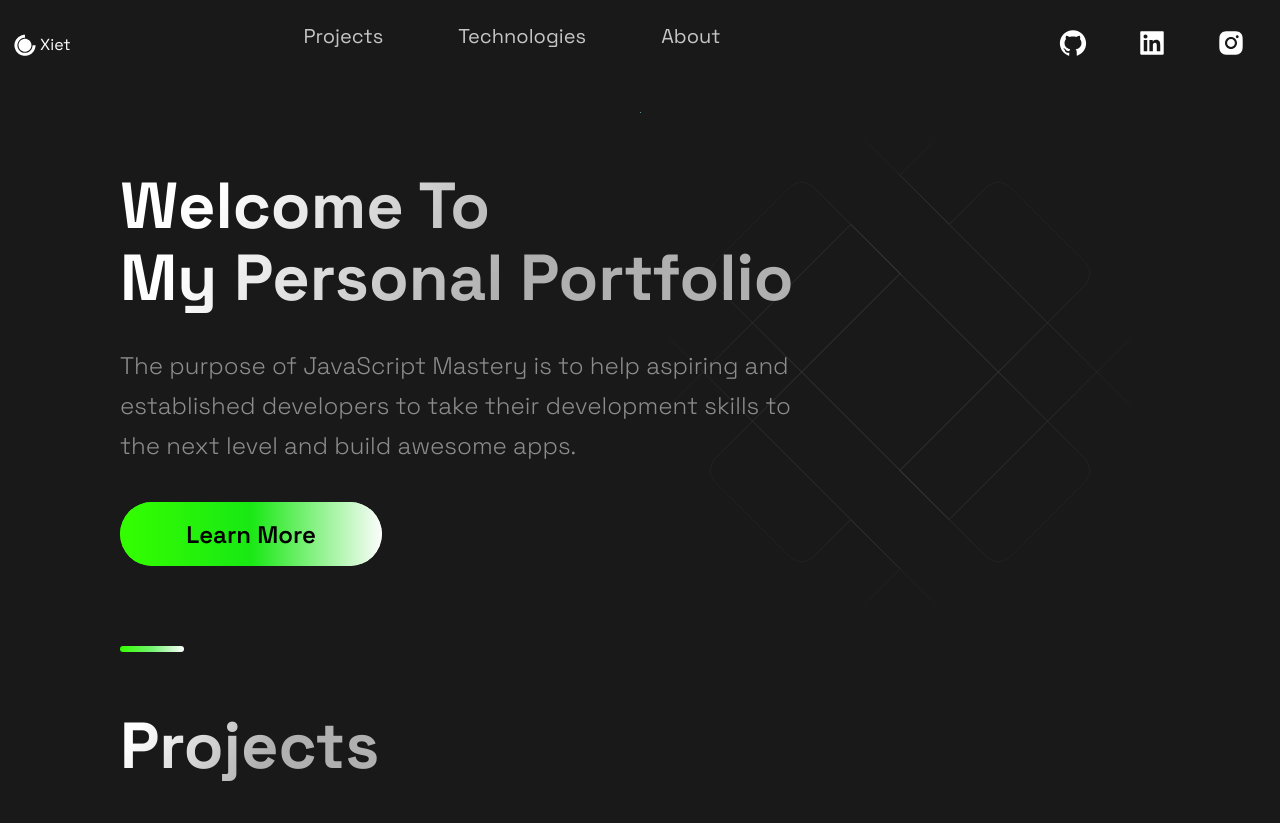
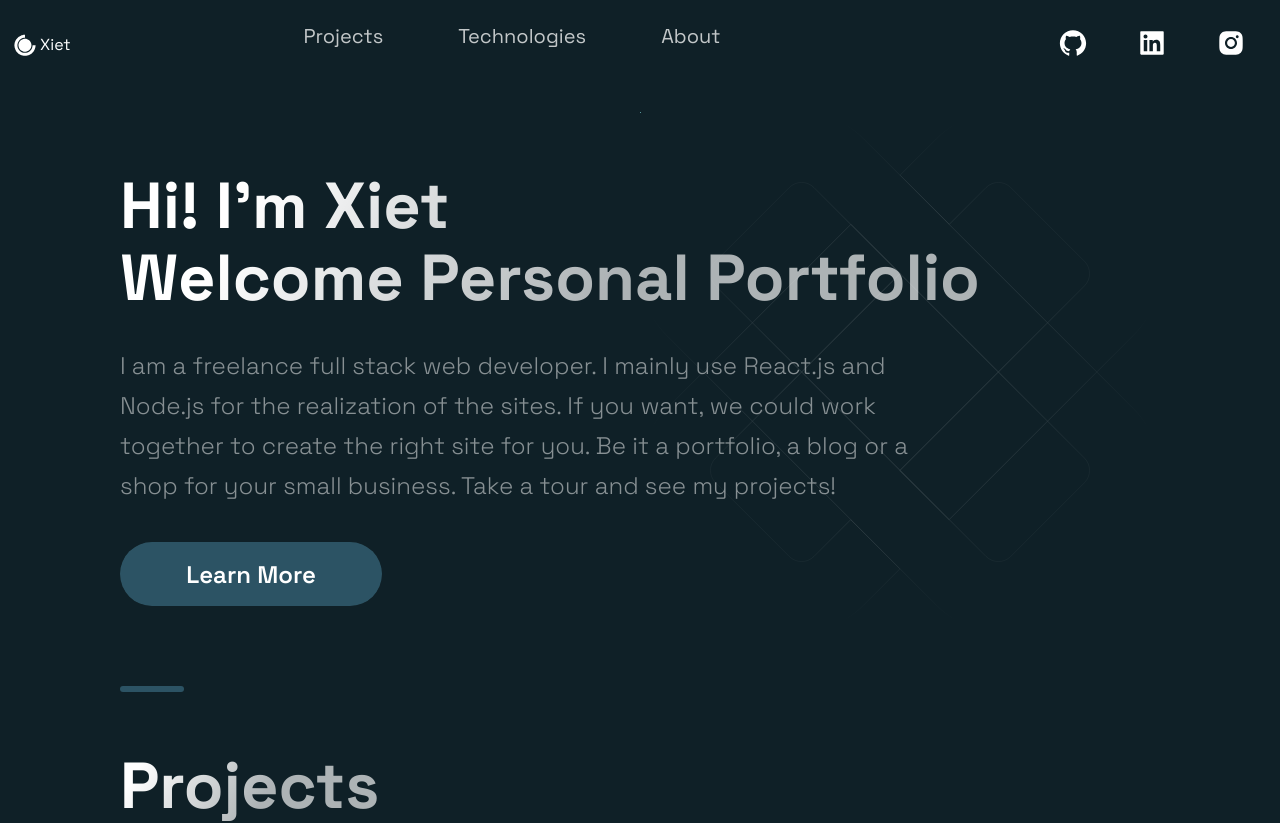
Before and after one commit to Xiet-Dev/Portfolio-Xiet, a Next.js app: page / in a window 1280 px wide. Shown: the top 823 px of the page. Built offline with nearby package versions, Linux system fonts and the light colour scheme.

Commit message:
Update
Cambiata la palette dei colori, sistemati alcuni errori di visualizzazione e cambiato alcuni dei testi.

```diff
--- a/src/components/Acomplishments/Acomplishments.js
+++ b/src/components/Acomplishments/Acomplishments.js
@@ -21,6 +21,7 @@ const Acomplishments = () => (
         </Box>
       ))}
     </Boxes>
+    What did you expect? <br/>
     <SectionDivider/>
   </Section>
 );
--- a/src/components/Hero/Hero.js
+++ b/src/components/Hero/Hero.js
@@ -9,11 +9,13 @@ const Hero = (props) => (
     <Section row nopadding>
       <LeftSection>
         <SectionTitle main center>
-          Welcome To <br />
-          My Personal Portfolio
+          Hi! I'm Xiet <br />
+          Welcome Personal Portfolio
         </SectionTitle>
         <SectionText>
-        The purpose of JavaScript Mastery is to help aspiring and established developers to take their development skills to the next level and build awesome apps.
+        I am a freelance full stack web developer. I mainly use React.js and Node.js for the realization of the sites.
+        If you want, we could work together to create the right site for you. Be it a portfolio, a blog or a shop for your small business.
+        Take a tour and see my projects!
         </SectionText>
         <Button onClick={props.handleClick}>Learn More</Button>
       </LeftSection>
--- a/src/components/TimeLine/TimeLineStyles.js
+++ b/src/components/TimeLine/TimeLineStyles.js
@@ -3,7 +3,7 @@ import styled from 'styled-components'
 
 export const CarouselContainer = styled.ul`
   max-width: 1040px;
-  background: #0F1624;
+  background: #0F2027;
   padding: 0rem;
   list-style:none;
   display: flex;
@@ -40,7 +40,7 @@ export const CarouselMobileScrollNode = styled.div`
 `
 
 export const CarouselItem = styled.div`
-  background: #0F1624;
+  background: #0F2027;
   border-radius: 3px;
   max-width: 196px;
 
@@ -51,7 +51,7 @@ export const CarouselItem = styled.div`
   @media ${props => props.theme.breakpoints.sm} {
     margin-left: 32px;
     min-width: 120px;
-    background: #0E131F;
+    background: #0F2027;
     padding: 4px;
     align-content: start;
     scroll-snap-align: start;
--- a/src/styles/GlobalComponents/index.js
+++ b/src/styles/GlobalComponents/index.js
@@ -83,8 +83,8 @@ export const SectionDivider = styled.div`
   border-radius: 10px;
   background-color: #fff;
   background: ${(props) => props.colorAlt ?
-    'linear-gradient(270deg, rgba(252,252,252,1) 0%, rgba(115,244,112,1) 50%, rgba(52,255,0,1) 100%);' :
-    'linear-gradient(270deg, rgba(252,252,252,1) 0%, rgba(115,244,112,1) 50%, rgba(52,255,0,1) 100%);'};
+    '#2C5364' :
+    '#2C5364'};
 
     margin: ${(props) => props.divider ? "4rem 0" : "" };
 
@@ -177,7 +177,7 @@ export const ButtonBack = styled.div`
   justify-content: center;
   margin: ${({ alt, form }) => (alt || form) ? '0' : '0 0 80px'};
   color: #fff;
-  background: ${({ alt }) => alt ? 'linear-gradient(270deg, rgba(252,252,252,1) 0%, rgba(25,232,20,1) 50%, rgba(52,255,0,1) 100%)' : 'linear-gradient(270deg, rgba(252,252,252,1) 0%, rgba(25,232,20,1) 50%, rgba(52,255,0,1) 100%)'};
+  background: ${({ alt }) => alt ? '#203A43' : '#203A43'};
   cursor: pointer;
   transition: 0.5s ease;
   position: relative;
@@ -202,14 +202,14 @@ export const ButtonBack = styled.div`
 export const ButtonFront = styled.button`
   border: none;
   border-radius: 50px;
-  color: #000;
+  color: #fff;
   display: flex;
   position: absolute;
   top: 0;
   left: 0;
   width: 100%;
   height: 100%;
-  background: ${({ alt }) => alt ? 'linear-gradient(270deg, rgba(252,252,252,1) 0%, rgba(25,232,20,1) 50%, rgba(52,255,0,1) 100%)' : 'linear-gradient(270deg, rgba(252,252,252,1) 0%, rgba(25,232,20,1) 50%, rgba(52,255,0,1) 100%)'};
+  background: ${({ alt }) => alt ? '#2C5364' : '#2C5364'};
   opacity: ${({ disabled }) => disabled ? '.5' : '1'};
   transition: .4s ease;
   font-size: ${({ alt }) => alt ? '20px' : '24px'};
--- a/src/themes/default.js
+++ b/src/themes/default.js
@@ -7,7 +7,7 @@ export default {
   // Colors for layout
   colors: {
     primary1: "hsl(204,23.8%,95.9%)",
-    background1: "#191919",
+    background1: "#0F2027",
     accent1: "hsl(34.9,98.6%,72.9%)",
     button: "linear-gradient(270deg, rgba(252,252,252,1) 0%, rgba(115,244,112,1) 50%, rgba(52,255,0,1) 100%);",
     background2: "hsl(232.7,27.3%,23.7%)",
```
